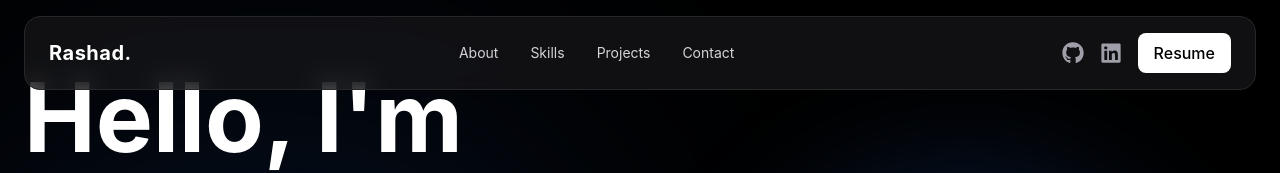
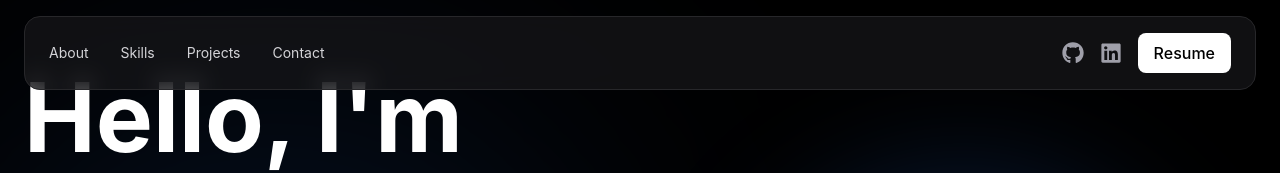
Before and after one commit to Rashadshaik1/Portfolio, a React (Vite) app: page / in a window 1280 px wide. Shown: the top 173 px of the page. Built offline with nearby package versions, Linux system fonts and the light colour scheme.

Commit message:
Update Navbar component with favicon and remove logo
Removed logo heading and added favicon link.

```diff
--- a/src/components/Navbar.jsx
+++ b/src/components/Navbar.jsx
@@ -12,9 +12,12 @@ function Navbar() {
         <div className="flex items-center justify-between bg-zinc-900/70 backdrop-blur-md border border-zinc-800 rounded-2xl px-6 py-4">
 
           {/* Logo */}
-          <h1 className="text-xl font-bold tracking-wide">
-            Rashad.
-          </h1>
+
+          <link rel="icon" type="image/png" sizes="32x32" href="/favicon-32x32.png" />
+          {/* <h1 className="text-xl font-bold tracking-wide">
+            Rashad
+          </h1> */}
+
 
           {/* Desktop Nav */}
           <ul className="hidden md:flex gap-8 text-sm text-zinc-300">
```
